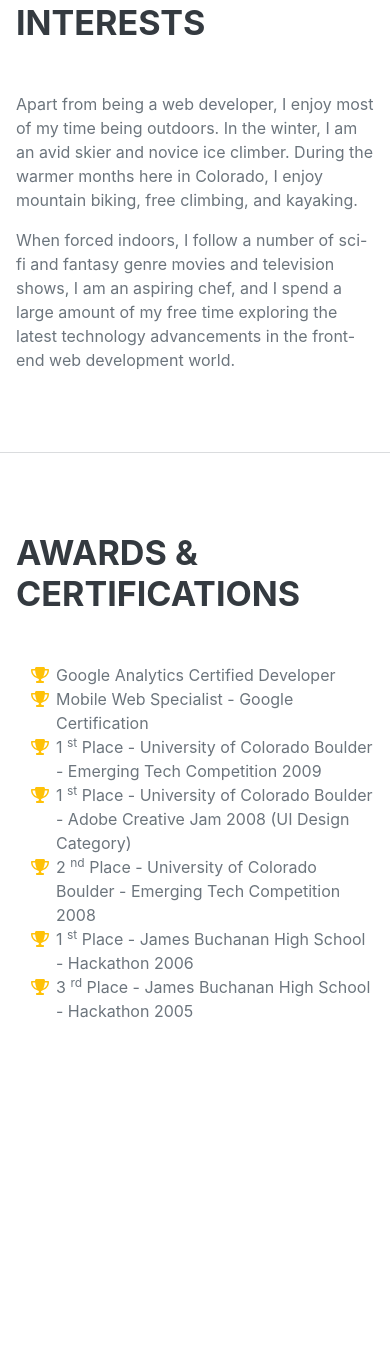
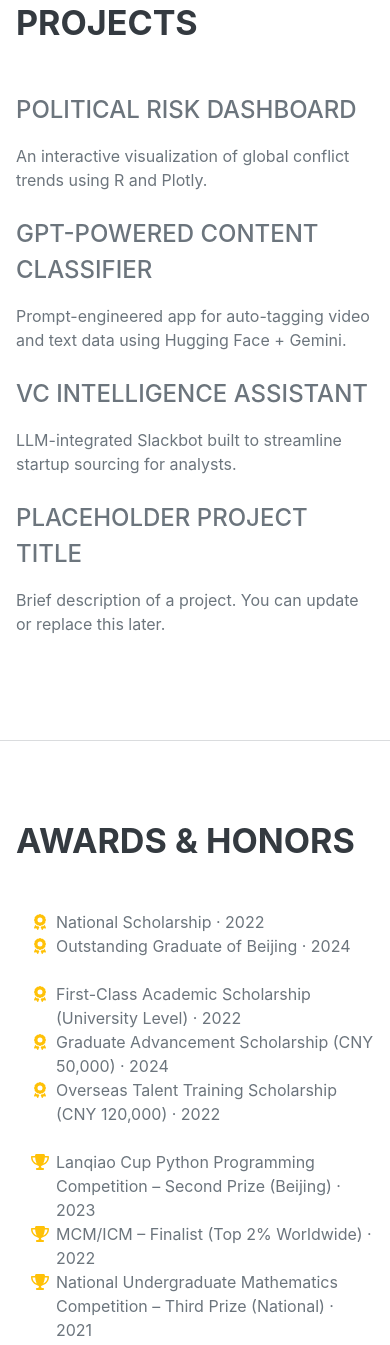
Before and after one commit to chrisyangqn/portfolio, a plain HTML site: page index.html in a window 390 px wide. Shown: the part 4555-5900 px from the top of the page. Before the commit the page ends 5658 px from the top, so only its background shows below. Drawn offline with nearby package versions, Linux system fonts and the light colour scheme; a web font is replaced by a local one.

Commit message:
Update index.html

```diff
--- a/index.html
+++ b/index.html
@@ -74,9 +74,7 @@
             <a class="nav-link js-scroll-trigger" href="#skills">Skills</a>
           </li>
           <li class="nav-item">
-            <a class="nav-link js-scroll-trigger" href="#interests"
-              >Interests</a
-            >
+            <a class="nav-link js-scroll-trigger" href="#projects">Projects</a>
           </li>
           <li class="nav-item">
             <a class="nav-link js-scroll-trigger" href="#awards">Awards</a>
@@ -338,88 +336,102 @@
       </section>
       <hr class="m-0" />
 
-      <!-- Interests-->
-      <section class="resume-section" id="interests">
+      <!-- Projects -->
+      <section class="resume-section" id="projects">
         <div class="resume-section-content">
-          <h2 class="mb-5">Interests</h2>
-          <p>
-            Apart from being a web developer, I enjoy most of my time being
-            outdoors. In the winter, I am an avid skier and novice ice climber.
-            During the warmer months here in Colorado, I enjoy mountain biking,
-            free climbing, and kayaking.
+          <h2 class="mb-5">Projects</h2>
+
+          <div class="subheading mb-3">Political Risk Dashboard</div>
+          <p class="mb-4">
+            An interactive visualization of global conflict trends using R and
+            Plotly.
           </p>
-          <p class="mb-0">
-            When forced indoors, I follow a number of sci-fi and fantasy genre
-            movies and television shows, I am an aspiring chef, and I spend a
-            large amount of my free time exploring the latest technology
-            advancements in the front-end web development world.
+
+          <div class="subheading mb-3">GPT-powered Content Classifier</div>
+          <p class="mb-4">
+            Prompt-engineered app for auto-tagging video and text data using
+            Hugging Face + Gemini.
+          </p>
+
+          <div class="subheading mb-3">VC Intelligence Assistant</div>
+          <p class="mb-4">
+            LLM-integrated Slackbot built to streamline startup sourcing for
+            analysts.
+          </p>
+
+          <div class="subheading mb-3">Placeholder Project Title</div>
+          <p class="mb-4">
+            Brief description of a project. You can update or replace this
+            later.
           </p>
         </div>
       </section>
       <hr class="m-0" />
-      <!-- Awards-->
+
+      <!-- Awards & Honors -->
       <section class="resume-section" id="awards">
         <div class="resume-section-content">
-          <h2 class="mb-5">Awards & Certifications</h2>
+          <h2 class="mb-5">Awards & Honors</h2>
           <ul class="fa-ul mb-0">
+            <!-- Scholarships -->
+            <li>
+              <span class="fa-li"
+                ><i class="fas fa-award text-warning"></i
+              ></span>
+              National Scholarship · 2022
+            </li>
+            <li>
+              <span class="fa-li"
+                ><i class="fas fa-award text-warning"></i
+              ></span>
+              Outstanding Graduate of Beijing · 2024
+            </li>
+            <br />
+
+            <li>
+              <span class="fa-li"
+                ><i class="fas fa-award text-warning"></i
+              ></span>
+              First-Class Academic Scholarship (University Level) · 2022
+            </li>
+            <li>
+              <span class="fa-li"
+                ><i class="fas fa-award text-warning"></i
+              ></span>
+              Graduate Advancement Scholarship (CNY 50,000) · 2024
+            </li>
+            <li>
+              <span class="fa-li"
+                ><i class="fas fa-award text-warning"></i
+              ></span>
+              Overseas Talent Training Scholarship (CNY 120,000) · 2022
+            </li>
+            <br />
+            <!-- Competitions -->
             <li>
               <span class="fa-li"
                 ><i class="fas fa-trophy text-warning"></i
               ></span>
-              Google Analytics Certified Developer
+              Lanqiao Cup Python Programming Competition – Second Prize
+              (Beijing) · 2023
             </li>
             <li>
               <span class="fa-li"
                 ><i class="fas fa-trophy text-warning"></i
               ></span>
-              Mobile Web Specialist - Google Certification
+              MCM/ICM – Finalist (Top 2% Worldwide) · 2022
             </li>
             <li>
               <span class="fa-li"
                 ><i class="fas fa-trophy text-warning"></i
               ></span>
-              1
-              <sup>st</sup>
-              Place - University of Colorado Boulder - Emerging Tech Competition
-              2009
-            </li>
-            <li>
-              <span class="fa-li"
-                ><i class="fas fa-trophy text-warning"></i
-              ></span>
-              1
-              <sup>st</sup>
-              Place - University of Colorado Boulder - Adobe Creative Jam 2008
-              (UI Design Category)
-            </li>
-            <li>
-              <span class="fa-li"
-                ><i class="fas fa-trophy text-warning"></i
-              ></span>
-              2
-              <sup>nd</sup>
-              Place - University of Colorado Boulder - Emerging Tech Competition
-              2008
-            </li>
-            <li>
-              <span class="fa-li"
-                ><i class="fas fa-trophy text-warning"></i
-              ></span>
-              1
-              <sup>st</sup>
-              Place - James Buchanan High School - Hackathon 2006
-            </li>
-            <li>
-              <span class="fa-li"
-                ><i class="fas fa-trophy text-warning"></i
-              ></span>
-              3
-              <sup>rd</sup>
-              Place - James Buchanan High School - Hackathon 2005
+              National Undergraduate Mathematics Competition – Third Prize
+              (National) · 2021
             </li>
           </ul>
         </div>
       </section>
+      <hr class="m-0" />
     </div>
     <!-- Bootstrap core JS-->
     <script src="https://cdn.jsdelivr.net/npm/bootstrap@5.2.3/dist/js/bootstrap.bundle.min.js"></script>
```
